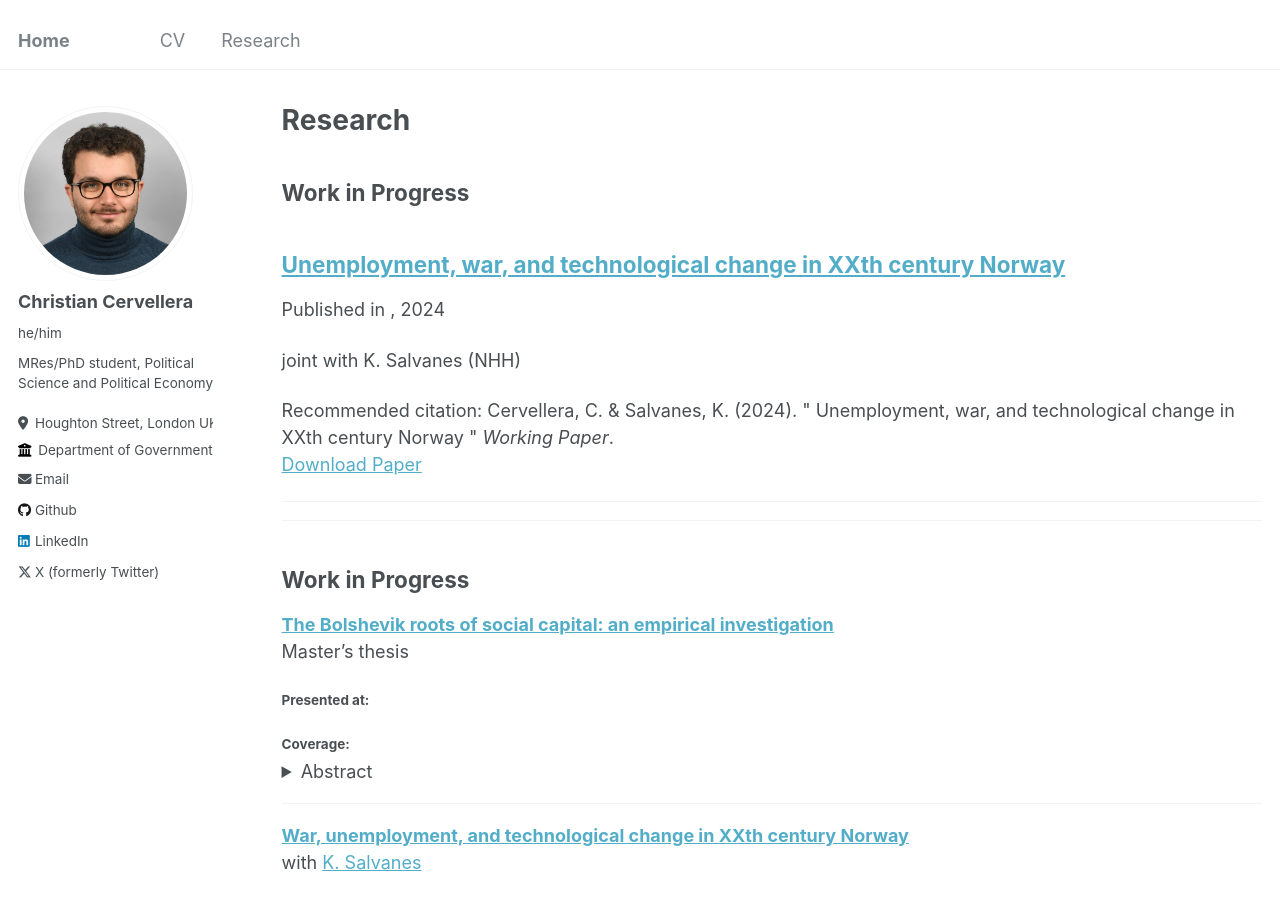
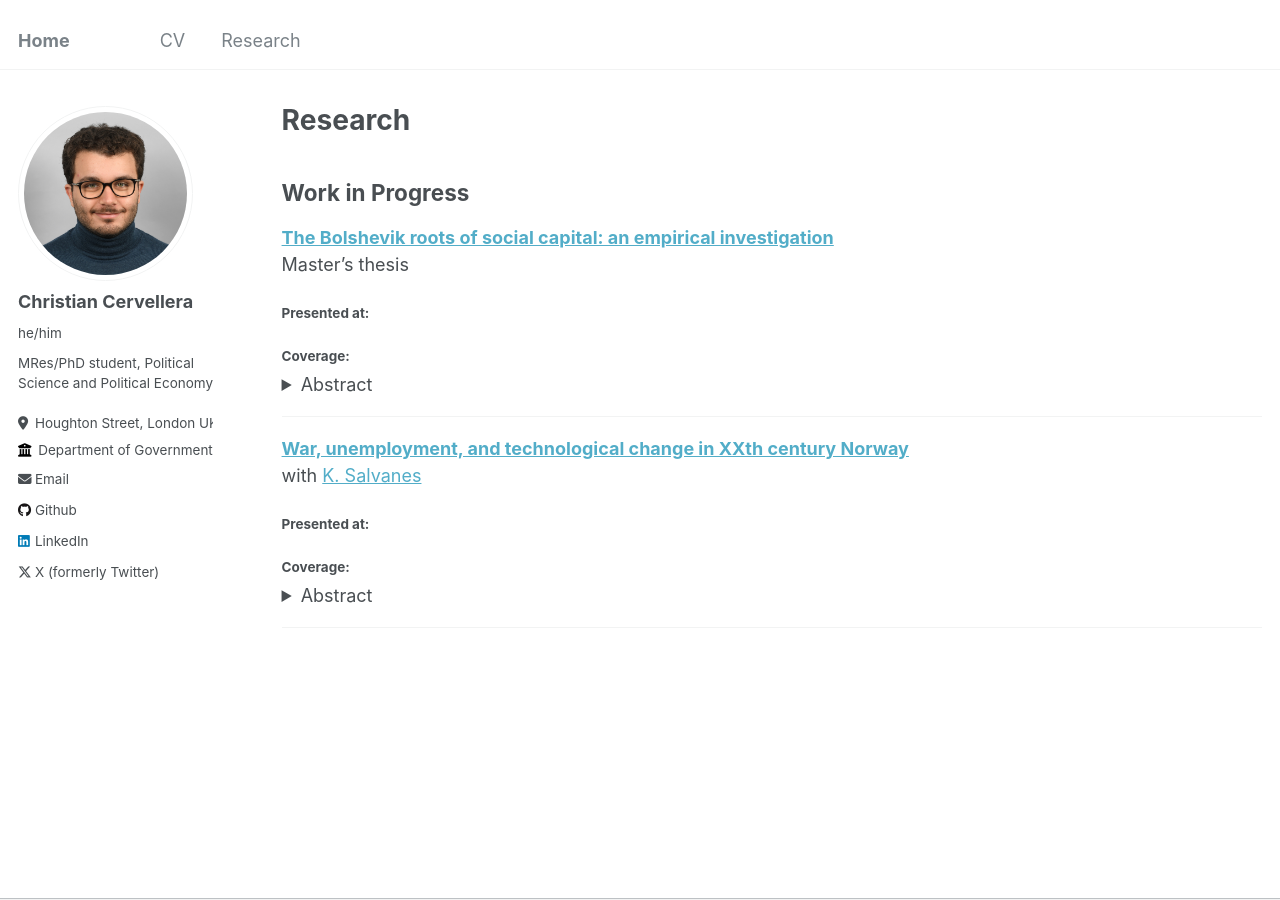
Before and after one commit to ritwika-das/ritwika-das.github.io, a Jekyll site: the page built from _pages/publications.md, in a window 1280 px wide and 900 px high. Built offline with Jekyll 4.4.1, drawn with Linux system fonts in a browser that asks for light colours.

Commit message:
Update publications.md

```diff
--- a/_pages/publications.md
+++ b/_pages/publications.md
@@ -5,18 +5,6 @@ permalink: /publications/
 author_profile: true
 ---
 
-Work in Progress
-------
-
-{% for post in site.publications reversed %}
-  {% if post.PublicationStatus == 'WorkInProgress' %}
-    {% include archive-single.html %}
-  {% endif %}
-{% endfor %}
-
----------------------
-
----
 ## Work in Progress
 
 [**The Bolshevik roots of social capital: an empirical investigation**]() <br>
```
